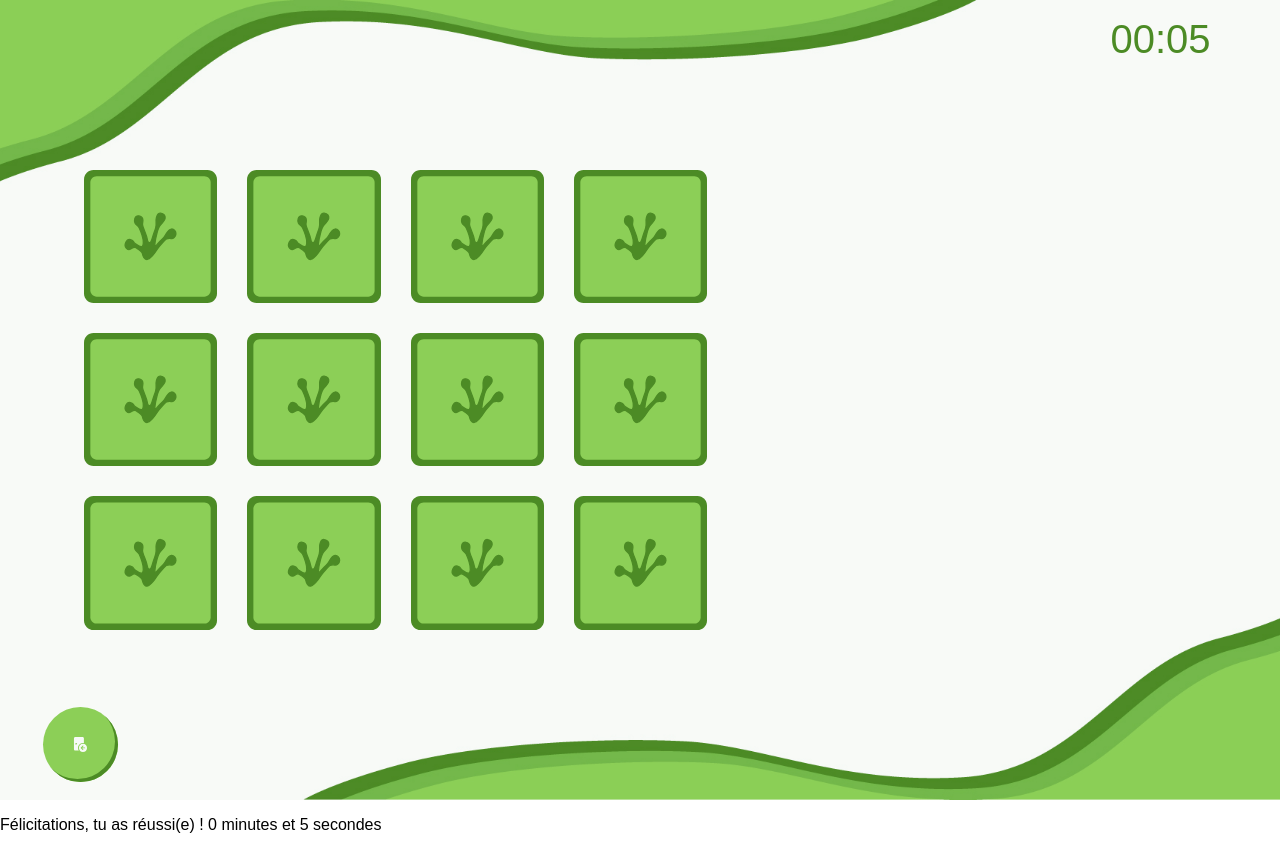
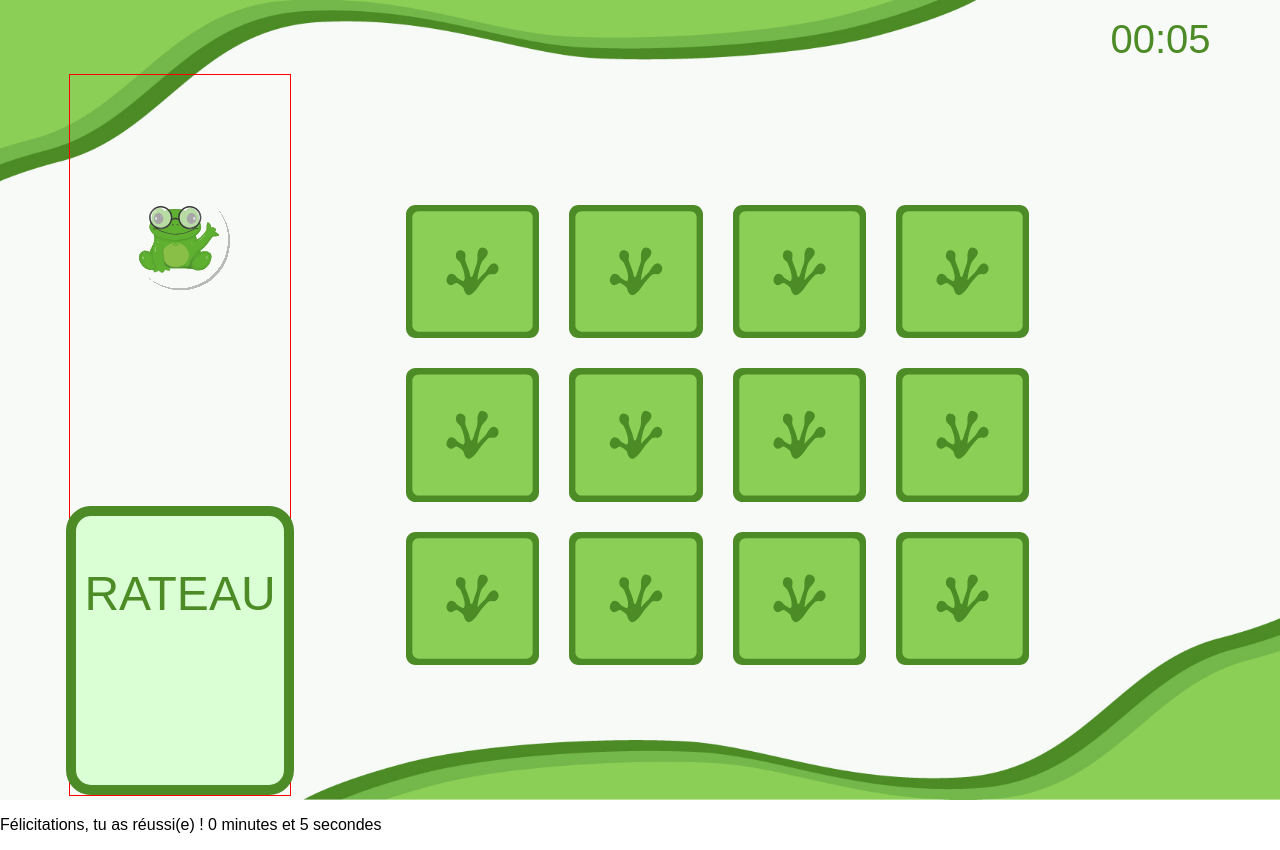
Before and after one commit to Rophyr/sae401, a Vue app: page /facile in a window 1280 px wide. Built offline with nearby package versions, Linux system fonts and the light colour scheme; a web font is replaced by a local one.

Commit message:
update scss on facile (pas fini)

```diff
--- a/src/assets/__global.scss
+++ b/src/assets/__global.scss
@@ -227,16 +227,32 @@ body{
 
             gap: 100px;
 
+
+            &__top{
+                display: flex;
+                flex-direction: column;
+                align-items: center;
+                gap: 100px;
+                height: 90vh;
+                border: 1px solid red;
+
+                img{
+                    width: 100px;
+                }
+            }
+
             .explain {
                 display: flex;
                 flex-direction: column;
                 align-items: center;
                 height: 80%;
                 width: 200px;
-                padding: 2.5% 3%;
+                padding: 1% 2%;
                 border: 10px solid $dark-green;
                 border-radius: 25px;
-                background-color: $light;
+                background-color: $light-light-green;
+                color: $dark-green;
+                font-size: 1.5em;
 
                 .word {
                     font-size: 2em;
@@ -258,7 +274,7 @@ body{
         }
 
     }
-
+        // $lighterDark: lighten($dark, 30%);
         // css jeu //
 
         body {
@@ -308,10 +324,13 @@ body{
             position: relative;
             transform-style: preserve-3d;
             transition: transform 0.3s;
+
+            // filter: drop-shadow(4px 4px 0px $lighterDark);
         }
 
         .card:hover {
             transform: scale(1.05);
+            // filter: drop-shadow(8px 8px 0px $lighterDark);
         }
 
         .card.active {
--- a/src/assets/styles.css
+++ b/src/assets/styles.css
@@ -181,16 +181,29 @@ body {
   align-items: center;
   gap: 100px;
 }
+.facile .container__middle__top {
+  display: flex;
+  flex-direction: column;
+  align-items: center;
+  gap: 100px;
+  height: 90vh;
+  border: 1px solid red;
+}
+.facile .container__middle__top img {
+  width: 100px;
+}
 .facile .container__middle .explain {
   display: flex;
   flex-direction: column;
   align-items: center;
   height: 80%;
   width: 200px;
-  padding: 2.5% 3%;
+  padding: 1% 2%;
   border: 10px solid #4C8B25;
   border-radius: 25px;
-  background-color: #F7FAF7;
+  background-color: #DBFFD5;
+  color: #4C8B25;
+  font-size: 1.5em;
 }
 .facile .container__middle .explain .word {
   font-size: 2em;
--- a/src/views/Facile.vue
+++ b/src/views/Facile.vue
@@ -7,7 +7,9 @@
       </div>
       <div class="container__middle">
 
-        <div v-if="objectDescription" class="object-description explain">
+        <div class="container__middle__top">
+          <img src="/public/images/logo_glasses.svg" alt="">
+          <div  class="object-description explain">
 
               <p class="word">
                 {{ word }}
@@ -16,6 +18,10 @@
               <p>{{ objectDescription }}</p>
 
           </div>
+        </div>
+
+
+
         <div class="grid"> <!-- JEU -->
           <div class="row" v-for="(row, rowIndex) in grid" :key="rowIndex">
             <div class="container" v-for="(card, cardIndex) in row" :key="cardIndex" @click="flipCard(rowIndex, cardIndex)">
@@ -42,7 +48,11 @@
   <div id="victory">
     <p id="vic-text">Félicitations, tu as réussi(e) ! <span id="time"></span></p>
   </div>
+
+
 </template>
+
+
 <script setup>
 import Timer from '../components/Timer.vue'
 import '../assets/styles.css';  //link css / scss
```
Also changed, not shown: src/components/Explain.vue (+22 -1 lines), public/images/logo_glasses.svg (added), 1 other file (tests, documents, lock files or other folders). Lines whose indentation alone changed are shown as unchanged.
